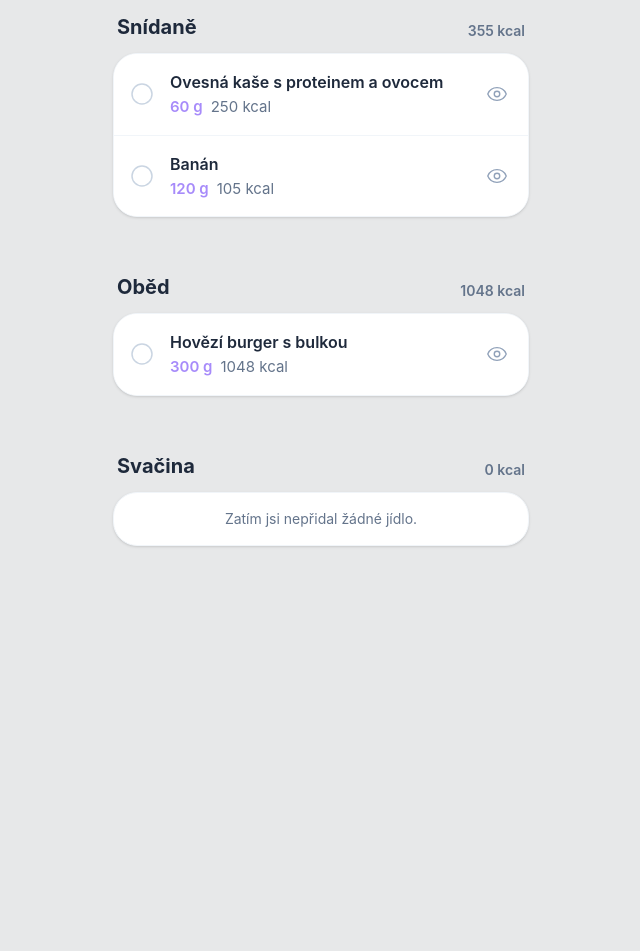
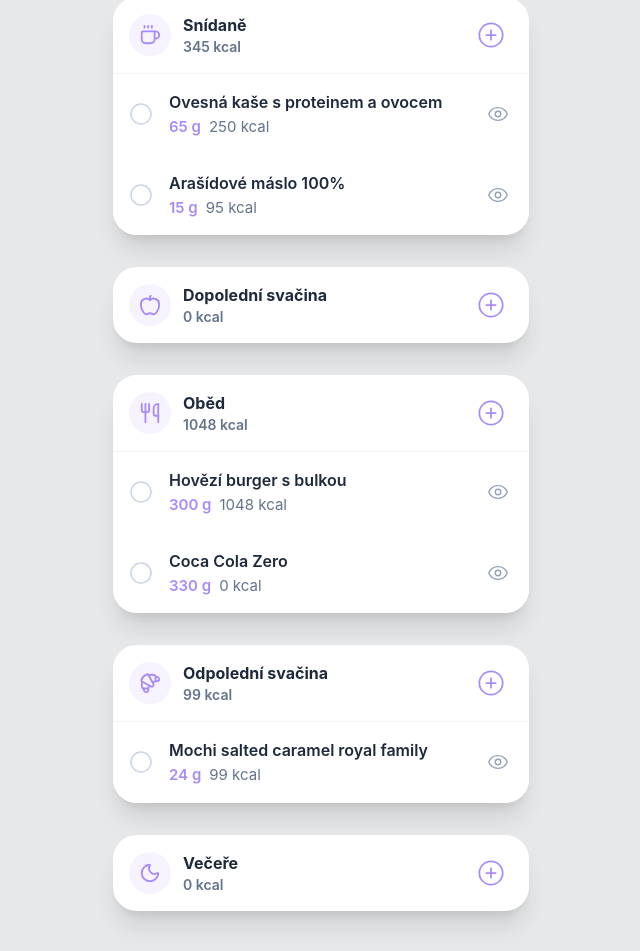
Before and after one commit to Jirotkins/CalorieTracker, a React (Vite) app in the folder frontend/: page /dashboard in a window 1280 px wide. Shown: the part 763-1714 px from the top of the page, without its empty margins (319-959 px from the left). Before the commit the page ends 1349 px from the top, so only its background shows below. Built offline with nearby package versions, Linux system fonts and the light colour scheme.

Commit message:
refactor: decouple meal data from UI to prepare for backend integration

```diff
--- /dev/null
+++ b/frontend/src/components/ui/DailyMealLog.tsx
@@ -0,0 +1,51 @@
+import { Coffee, Apple, Utensils, Croissant, Moon } from "lucide-react";
+import { MealSection } from "./MealSection";
+import { FoodLogItem } from "./FoodLogItem";
+import { type MealCategoryData } from "../../types/meal";
+
+function getIconForCategory(categoryName: string) {
+    switch (categoryName) {
+        case "Snídaně": return <Coffee size={22} />;
+        case "Dopolední svačina": return <Apple size={22} />;
+        case "Oběd": return <Utensils size={22} />;
+        case "Odpolední svačina": return <Croissant size={22} />;
+        case "Večeře": return <Moon size={22} />;
+        default: return <Utensils size={22} />; // Fallback, kdyby backend poslal něco neznámého
+    }
+}
+
+interface DailyMealLogProps {
+    mealsData: MealCategoryData[];
+}
+
+export function DailyMealLog({ mealsData }: DailyMealLogProps) {
+    return (
+        <div className="flex flex-col gap-4">
+            {mealsData.map((category) => {
+                const sectionCalories = category.items.reduce((sum, item) => sum + item.calories, 0);
+                return (
+                    <MealSection
+                        key={category.name}
+                        title={category.name}
+                        icon={getIconForCategory(category.name)}
+                        totalCalories={sectionCalories}
+                    >
+                        {category.items.length > 0 && (
+                            <div className="flex flex-col border-t border-slate-100 dark:border-slate-800">
+                                {category.items.map(food => (
+                                    <FoodLogItem
+                                        key={food.id}
+                                        name={food.name}
+                                        grams={food.grams}
+                                        calories={food.calories}
+                                        onClickInfo={() => console.log(`Otevřít info pro: ${food.name}`)}
+                                    />
+                                ))}
+                            </div>
+                        )}
+                    </MealSection>
+                );
+            })}
+        </div>
+    );
+}
--- a/frontend/src/components/ui/FoodLogItem.tsx
+++ b/frontend/src/components/ui/FoodLogItem.tsx
@@ -12,9 +12,7 @@ export function FoodLogItem({ name, grams, calories, onClickInfo, onClickItem }:
     return (
         <div
             onClick={onClickItem}
-            // Zákaz výběru textu (select-none) a "active" stavy pro vizuální feedback při dotyku
-            className="flex items-center justify-between p-4 bg-surface active:bg-slate-100 dark:active:bg-slate-800
-            transition-colors cursor-pointer select-none border-b border-slate-100 dark:border-slate-800 last:border-0"
+            className="flex items-center justify-between p-4 bg-surface select-none"
         >
 
             <div className="flex items-center gap-4 flex-1 overflow-hidden">
@@ -37,7 +35,6 @@ export function FoodLogItem({ name, grams, calories, onClickInfo, onClickItem }:
                 </div>
             </div>
 
-            {/* Větší touch-target pro iPhone (p-2 dává větší plochu na tapnutí) */}
             <button
                 onClick={(e) => {
                     e.stopPropagation();
--- a/frontend/src/components/ui/MealSection.tsx
+++ b/frontend/src/components/ui/MealSection.tsx
@@ -1,27 +1,51 @@
 import { type ReactNode } from "react";
+import { PlusCircle } from "lucide-react";
 
 interface MaealSectionProps {
     title: string;
     totalCalories: number;
-    children: ReactNode;
+    icon: ReactNode;
+    children?: ReactNode;
 }
 
 export function MealSection({
     title,
     totalCalories,
+    icon,
     children
 }: MaealSectionProps) {
     return (
-        <section className="mt-8">
-            {/* Hlavička s nadpisem a kaloriemi */}
-            <div className="flex justify-between items-end mb-3 px-1">
-                <h2 className="text-xl font-bold text-text-main">{title}</h2>
-                <span className="text-sm font-semibold text-text-muted">
-                    {totalCalories} kcal
-                </span>
-            </div>
-            {/* Obalový ostrůvek pro iOS styl */}
-            <div className="flex flex-col bg-surface rounded-3xl overflow-hidden shadow-sm border border-slate-100 dark:border-slate-800">
+        <section className="mt-4">
+            <div className="flex flex-col bg-surface rounded-3xl overflow-hidden shadow-xl">
+                {/* Hlavička s nadpisem a kaloriemi */}
+                <div className="flex items-center justify-between p-4 active:bg-slate-50
+                dark:active:bg-slate-800/50 transition-colors cursor-pointer select-none">
+                    {/* Levá část: Ikonka a Texty */}
+                    <div className="flex items-center gap-3">
+                        {/* Obal pro ikonku, např. se světle fialovým pozadím */}
+                        <div className="p-2.5 bg-brand/10 text-brand rounded-full">
+                            {icon}
+                        </div>
+
+                        <div className="flex flex-col">
+                            <h2 className="text-base font-bold text-text-main">{title}</h2>
+                            <span className="text-sm font-semibold text-text-muted">
+                                {totalCalories} kcal
+                            </span>
+                        </div>
+                    </div>
+                    {/* Pravá část: Tlačítko Přidat (+) */}
+                    <button
+                        onClick={(e) => {
+                            e.stopPropagation(); // Aby se neproklikla celá karta, když chceme jen přidat
+                            console.log(`Přidat do: ${title}`);
+                        }}
+                        className="p-2 text-brand hover:text-brand-hover hover:bg-brand/10 active:scale-90 rounded-full transition-all"
+                        aria-label="Přidat jídlo"
+                    >
+                        <PlusCircle size={28} strokeWidth={1.5} />
+                    </button>
+                </div>
                 {/* Zde se vykreslí všechny položky FoodLogItem */}
                 {children}
             </div>
--- a/frontend/src/pages/Dashboard.tsx
+++ b/frontend/src/pages/Dashboard.tsx
@@ -1,10 +1,10 @@
 import { CircularProgress } from "../components/ui/CircularProgress";
 import { MacroOverview } from "../components/ui/MacroOverview";
+import { ThemeToggle } from "../components/ui/ThemeToggle";
+import { DailyMealLog } from "../components/ui/DailyMealLog";
+
 import { MOCK_DAILY_NUTRITION } from "../types/nutrition";
-import { ThemeToggle } from "../components/ui/ThemeToggle";
-
-import { FoodLogItem } from "../components/ui/FoodLogItem";
-import { MealSection } from "../components/ui/MealSection";
+import { MOCK_DAILY_MEALS } from "../types/meal";
 
 export default function Dashboard() {
     return (
@@ -24,33 +24,7 @@ export default function Dashboard() {
             {/* Přehled makroživin */}
             <MacroOverview nutritionData={MOCK_DAILY_NUTRITION} />
 
-            {/* Jídelníček - Snídaně */}
-            <MealSection title="Snídaně" totalCalories={355}>
-                <FoodLogItem
-                    name="Ovesná kaše s proteinem a ovocem"
-                    grams={60}
-                    calories={250}
-                />
-                <FoodLogItem
-                    name="Banán"
-                    grams={120}
-                    calories={105}
-                />
-            </MealSection>
-            {/* Jídelníček - Oběd */}
-            <MealSection title="Oběd" totalCalories={1048}>
-                <FoodLogItem
-                    name="Hovězí burger s bulkou"
-                    grams={300}
-                    calories={1048}
-                />
-            </MealSection>
-            {/* Jídelníček - Svačina (Zatím prázdná) */}
-            <MealSection title="Svačina" totalCalories={0}>
-                <div className="p-4 text-center text-sm text-text-muted">
-                    Zatím jsi nepřidal žádné jídlo.
-                </div>
-            </MealSection>
+            <DailyMealLog mealsData={MOCK_DAILY_MEALS} />
 
         </main>
     );
--- /dev/null
+++ b/frontend/src/types/meal.ts
@@ -0,0 +1,45 @@
+// Datový typ pro jedno konkrétní snědené jídlo
+export interface LoggedFoodItem {
+    id: number;
+    name: string;
+    grams: number;
+    calories: number;
+}
+
+// Datový typ pro celou kategorii a její jídla
+export interface MealCategoryData {
+    name: string;
+    items: LoggedFoodItem[];
+}
+
+// Mock data
+export const MOCK_DAILY_MEALS: MealCategoryData[] = [
+    {
+        name: "Snídaně",
+        items: [
+            { id: 1, name: "Ovesná kaše s proteinem a ovocem", grams: 65, calories: 250 },
+            { id: 2, name: "Arašídové máslo 100%", grams: 15, calories: 95 }
+        ]
+    },
+    {
+        name: "Dopolední svačina",
+        items: []
+    },
+    {
+        name: "Oběd",
+        items: [
+            { id: 3, name: "Hovězí burger s bulkou", grams: 300, calories: 1048 },
+            { id: 4, name: "Coca Cola Zero", grams: 330, calories: 0 }
+        ]
+    },
+    {
+        name: "Odpolední svačina",
+        items: [
+            { id: 5, name: "Mochi salted caramel royal family", grams: 24, calories: 99 }
+        ]
+    },
+    {
+        name: "Večeře",
+        items: []
+    }
+];
```
